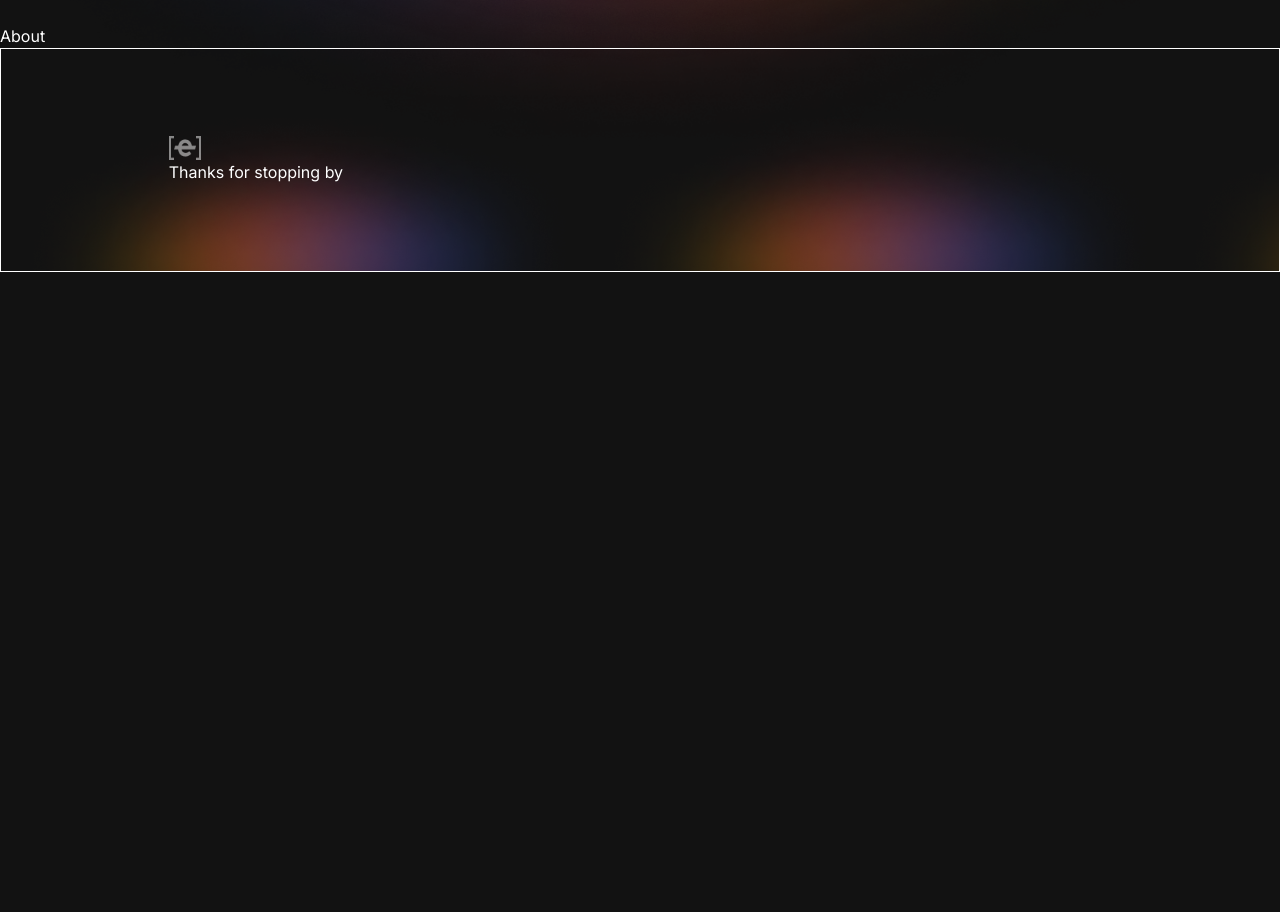
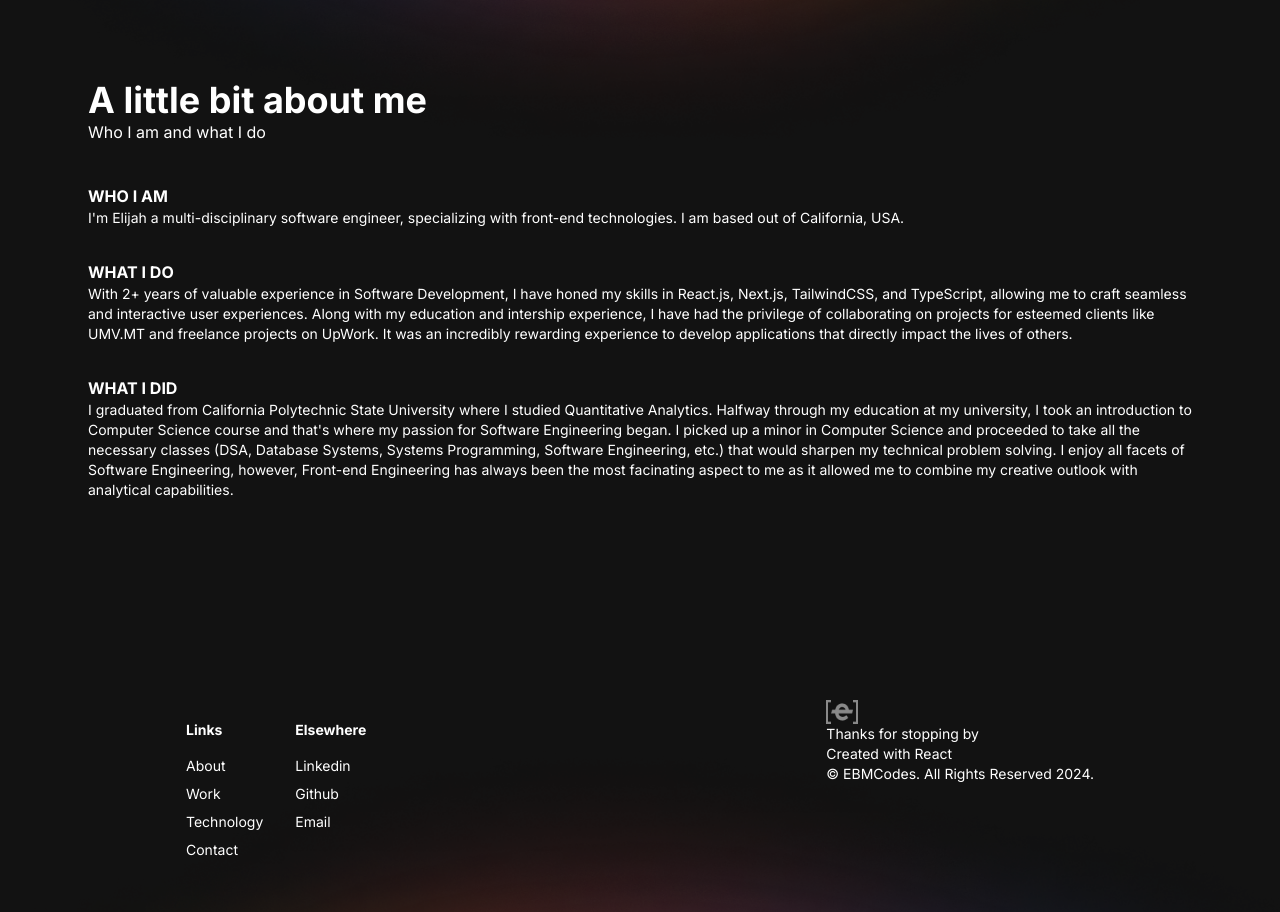
Before and after one commit to ebmalabuyo/ebmcodes, a Next.js app: page /About in a window 1280 px wide. Shown: the part 200-1112 px from the top of the page. Before the commit the page ends 800 px from the top, so only its background shows below. Built offline with nearby package versions, Linux system fonts and the light colour scheme.

Commit message:
finshing up home page and starting about page

```diff
--- a/app/About/page.tsx
+++ b/app/About/page.tsx
@@ -2,6 +2,42 @@ import React from 'react'
 
 export default function About() {
   return (
-    <div className="mt-56">About</div>
+    <div className="mt-36 md:mt-64 mb-36 md:flex md:justify-center">
+      <div className="w-full lg:w-3/4 max-w-6xl md:p-2">
+
+        <section className='p-4'>
+
+              {/* HEADING  */}
+              <div>
+                <h1 className='font-extrabold text-4xl'>A little bit about me</h1>
+                <p>Who I am and what I do</p>
+              </div>
+              {/* END------- HEADING */}
+
+              {/* BODY */}
+              <section className='mt-10 flex flex-col gap-8'>
+                <div>
+                  <p className='font-bold'>WHO I AM</p>
+                  <p className='text-sm'>{"I'm Elijah a multi-disciplinary software engineer, specializing with front-end technologies. I am based out of California, USA."}</p>
+                </div>
+
+                <div>
+                  <p className='font-bold'>WHAT I DO</p>
+                  <p className='text-sm'>{"With 2+ years of valuable experience in Software Development, I have honed my skills in React.js, Next.js, TailwindCSS, and TypeScript, allowing me to craft seamless and interactive user experiences. Along with my education and intership experience, I have had the privilege of collaborating on projects for esteemed clients like UMV.MT and freelance projects on UpWork. It was an incredibly rewarding experience to develop applications that directly impact the lives of others."}</p>
+                </div>
+
+                <div>
+                  <p className='font-bold'>WHAT I DID</p>
+                  <p className='text-sm'>
+                    {"I graduated from California Polytechnic State University where I studied Quantitative Analytics. Halfway through my education at my university, I took an introduction to Computer Science course and that's where my passion for Software Engineering began. I picked up a minor in Computer Science and proceeded to take all the necessary classes (DSA, Database Systems, Systems Programming, Software Engineering, etc.) that would sharpen my technical problem solving. I enjoy all facets of Software Engineering, however, Front-end Engineering has always been the most facinating aspect to me as it allowed me to combine my creative outlook with analytical capabilities."}
+                    </p>
+                  </div>
+              </section>
+              {/* END------ BODY */}
+
+        </section>
+
+        </div>
+      </div>
   )
 }
--- a/app/page.tsx
+++ b/app/page.tsx
@@ -14,7 +14,7 @@ export default function Home() {
 
 
   return (
-   <div className=" mt-36 md:mt-64 mb-36 md:flex md:justify-center">
+   <div className="mt-36 md:mt-64 mb-36 md:flex md:justify-center">
       <div className="w-full lg:w-3/4 max-w-6xl md:p-2">
 
           {/* HERO SECTION */}
@@ -22,8 +22,8 @@ export default function Home() {
             <span className="font-bold inline-block text-2xl mb-6">
               <span className="text-darkGray">I`m </span><span className="text-4xl"> Elijah Malabuyo </span>
             </span>
-            <p className=" text-darkGray max-w-xl">A Software Engineer that helps turns visions into digital realties and provides tangible solutions through technology. I specialize in building modern mobile and web-based applicaitions. </p>
-            <div className="flex flex-col md:flex-row mt-2 gap-6">
+            <p className=" text-darkGray max-w-xl text-center md:text-left">A Software Engineer that helps turns visions into digital realties and provides tangible solutions through technology. I specialize in building modern mobile and web-based applicaitions. </p>
+            <div className="flex flex-col md:flex-row mt-2 gap-6 w-full ipadmini:items-center">
                 <LinkButton dark={true} label="View my Resume" direct="" resume={true} />
                 <LinkButton dark={false} label="Get in touch" direct="/Contact" resume={false}/>
             </div>
@@ -45,7 +45,7 @@ export default function Home() {
           </section>
 
             {/* GET TO KNOW ME SECTION */}
-          <section className="mt-28 p-8 md:p-12 ">
+          <section className="mt-16 p-8 md:p-12">
               <h1 className="font-extrabold md:text-3xl text-xl">Get To Know Me</h1>
                 <div className=" ipadmini:grid ipadmini:grid-cols-2 flex flex-col gap-6 mt-4 p-6">
                     {aboutMeInfo.map(each=> {return(
@@ -54,6 +54,19 @@ export default function Home() {
                 </div>
           </section>
 
+          {/* LET'S WORK TOGETHER */}
+          <section className="mt-2 p-8 md:p-12 flex flex-col ipadmini:flex-row ipadmini:items-center ipadmini:justify-between">
+            <div>
+            <h1 className="font-extrabold md:text-3xl text-xl">Let`s work together</h1>
+            <p className="text-sm text-darkGray">Want to discuss an opportunity to create something great?</p>
+            <p className="text-sm text-darkGray">I`m ready when you are.</p>
+            </div>
+
+            <div className="mt-8 ipadmini:mt-0">
+              <LinkButton dark={true} label="Get in touch -->" direct="/Contact" resume={false}/>
+            </div>
+          </section>
+
       </div>
    </div>
   );
--- a/components/Footer.tsx
+++ b/components/Footer.tsx
@@ -1,18 +1,70 @@
 import React from 'react'
 import Logo from './clientComponents/extras/Logo'
+import Link from 'next/link'
+
+const externalLinks = [
+  {
+    title: "Linkedin",
+    foward: "https://www.linkedin.com/in/emalabuyo/"
+  },
+  {
+    title: "Github",
+    foward: "https://github.com/ebmalabuyo"
+  },
+  {
+    title: "Email",
+    foward: "mailto:elijahbmalabuyo@gmail.com"
+  }
+]
+
+const internalLinks = [
+  {
+    title : "About",
+    foward: "/About"
+  },
+  {
+    title : "Work",
+    foward: "/Work"
+  },
+  {
+    title : "Technology",
+    foward: "/Techstack"
+  },
+  {
+    title : "Contact",
+    foward: "/Contact"
+  },
+
+]
 
 export default function Footer() {
   return (
-    <footer className="mb-4 md:mb-0 md:flex md:justify-center bg-[url('../public/BackgroundBottom.png')] bg-contain  h-56 border">
-        <div className="md:w-3/4 md:max-w-6xl md:p-2 flex flex-col md:grid">
-        <div>
+    <footer className="text-sm ipadmini:flex ipadmini:justify-center bg-[url('../public/BackgroundBottom.png')] bg-cover bg-no-repeat p-6 ">
+        <div className="ipadmini:w-3/4 ipadmini:max-w-6xl ipadmini:p-2 flex flex-col ipadmini:flex-row md:items-center ipadmini:justify-between gap-8 p-6">
 
+        <div className='flex flex-col ipadmini:flex-row gap-8'>
+            <ul className='flex flex-col gap-2'>
+              <h1 className='font-bold mb-2'>Links</h1>
+                {internalLinks.map(each=> {
+                  return <Link key={each.title} href={each.foward}>{each.title}</Link>
+                })}
+            </ul>
+
+            <ul className='flex flex-col gap-2'>
+              <h1 className='font-bold mb-2'>Elsewhere</h1>
+                {externalLinks.map(each=> {
+                  return <a key={each.title} href={each.foward}>{each.title}</a>
+                })}
+            </ul>
         </div>
-        <div>
-            <Logo/>
-            <h1>Thanks for stopping by</h1>
 
-        </div>
+          <div className='mb-24'>
+              <Logo/>
+              <h1>Thanks for stopping by</h1>
+              <p>Created with React</p>
+              <p>© EBMCodes. All Rights Reserved 2024.</p>
+          </div>
+
         </div>
     </footer>
   )
--- a/components/LinkButton.tsx
+++ b/components/LinkButton.tsx
@@ -10,7 +10,7 @@ type LinkButtonProps = {
 
 export default function LinkButton({dark, label, direct, resume} : LinkButtonProps) {
   let ColorStyles = "";
-  const defaultStyle = "p-4 rounded-md max-w-[400px] md:w-auto text-center" + " ";
+  const defaultStyle = "p-4 rounded-md text-center w-full ipadmini:max-w-[200px]" + " ";
 
   // DETERMINES IF A DARK COLORED BG OR WHITE
   if (dark) {
--- a/components/clientComponents/Navigation.tsx
+++ b/components/clientComponents/Navigation.tsx
@@ -87,7 +87,7 @@ function Sublinker({item, state, setState} : SublinkProps) {
           </div>
               {/* DROP DOWN MENU  */}
               {item.sublinks &&
-              <ul className={` absolute mt-4 dark:bg-darkish bg-lightish/50 p-3 text-sm flex-col gap-3 -z-10 rounded-b-md transition-all ease-in-out ${state ? "flex opacity-100" : "hidden opacity-0"} `}>
+              <ul className={` absolute mt-4 dark:bg-darkish bg-lightish p-3 text-sm flex-col gap-3 -z-10 rounded-b-md transition-all ease-in-out ${state ? "flex opacity-100" : "hidden opacity-0"} `}>
                     {/* ON CLICK FOR EACH ITEM IT WILL SET THE TOGGLE BACK TO FALSE */}
                     {
                     item.sublinks.map((each : any) => {
@@ -116,7 +116,7 @@ export default function Navigation() {
   const [toggle, setToggle] = useState(false)
 
   return (
-    <nav className='hidden text-sm md:flex justify-between p-3 pl-10 pr-10 m-5 max-w-6xl absolute left-0 right-0 ml-auto mr-auto top-0 dark:bg-darkish/50 bg-lightish/50 rounded-md'>
+    <nav className='hidden text-sm md:flex justify-between p-3 pl-10 pr-10 m-5 max-w-6xl fixed left-0 right-0 ml-auto mr-auto top-0 dark:bg-darkish bg-lightish rounded-md z-10'>
       {/* Left side of Navigation */}
       <div>
         <ul className='flex gap-6'>
```
Also changed, not shown: public/BackgroundBottom.png.
